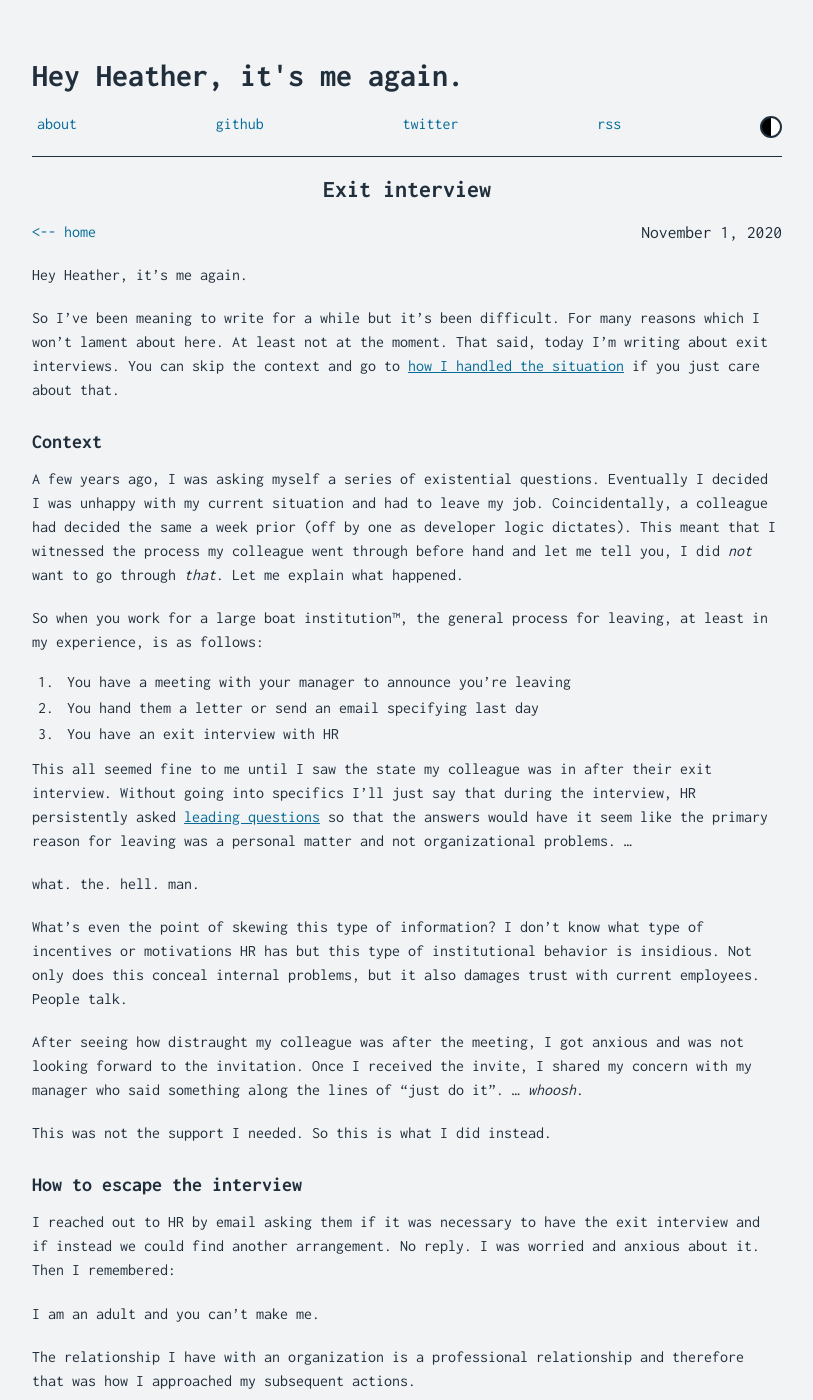
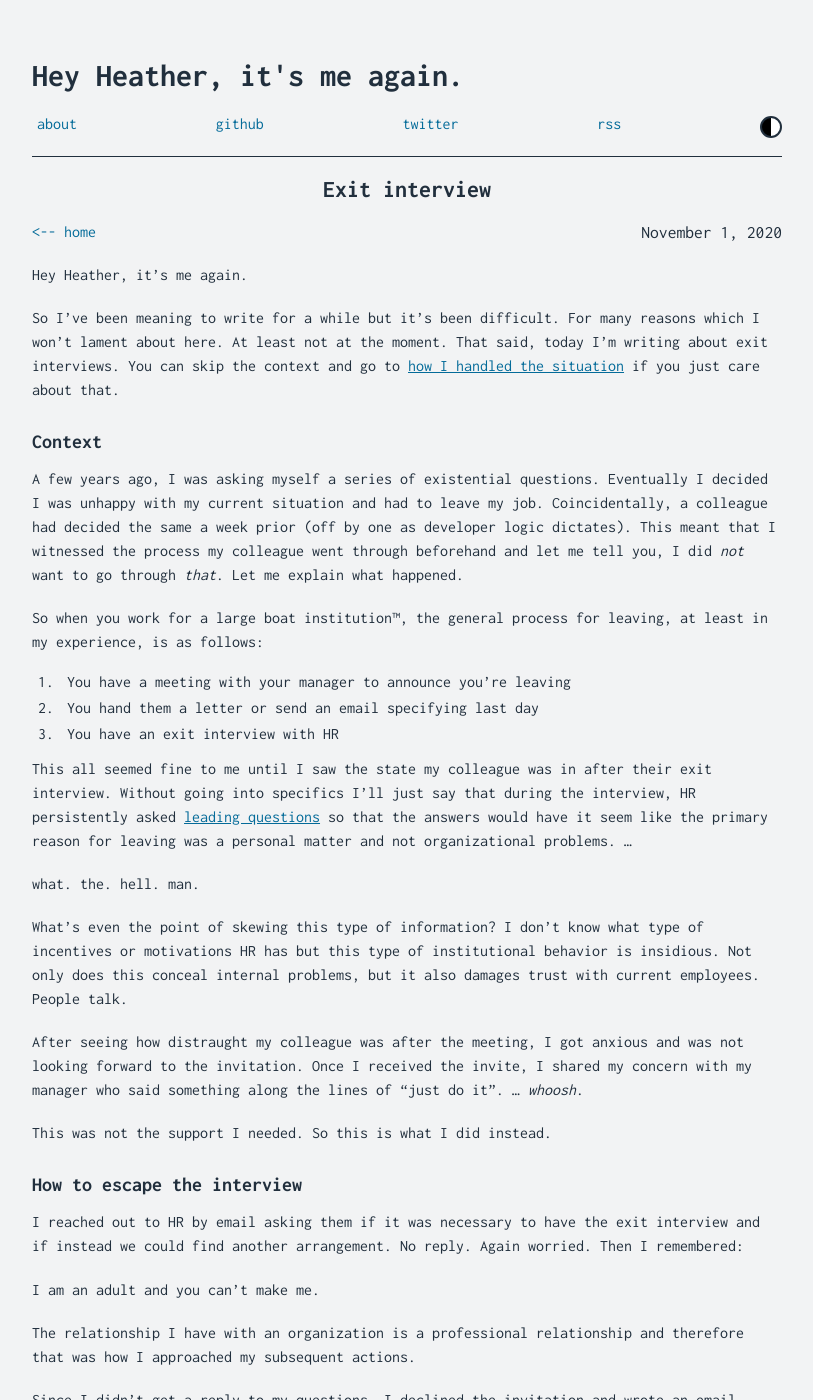
Before and after one commit to dolliars/heyheather, a Jekyll site: the page built from _posts/2020-11-01-exit-interview.md, in a window 1280 px wide and 1400 px high. Shown: the whole window, without its empty margins (233-1046 px from the left). Built offline with Jekyll 4.4.1, drawn with Linux system fonts in a browser that asks for light colours.

Commit message:
Offhand typo correction

```diff
--- a/_posts/2020-11-01-exit-interview.md
+++ b/_posts/2020-11-01-exit-interview.md
@@ -19,7 +19,7 @@ A few years ago, I was asking myself a series of existential questions.
 Eventually I decided I was unhappy with my current situation and had to leave my
 job. Coincidentally, a colleague had decided the same a week prior (off by one
 as developer logic dictates). This meant that I witnessed the process my
-colleague went through before hand and let me tell you, I did *not* want to go
+colleague went through beforehand and let me tell you, I did *not* want to go
 through *that*. Let me explain what happened.
 
 So when you work for a large boat institution™, the general process for leaving,
@@ -52,8 +52,8 @@ This was not the support I needed. So this is what I did instead.
 ## How to escape the interview
 
 I reached out to HR by email asking them if it was necessary to have the exit
-interview and if instead we could find another arrangement. No reply. I was
-worried and anxious about it. Then I remembered:
+interview and if instead we could find another arrangement. No reply. Again
+worried. Then I remembered:
 
 I am an adult and you can't make me.
 
```
